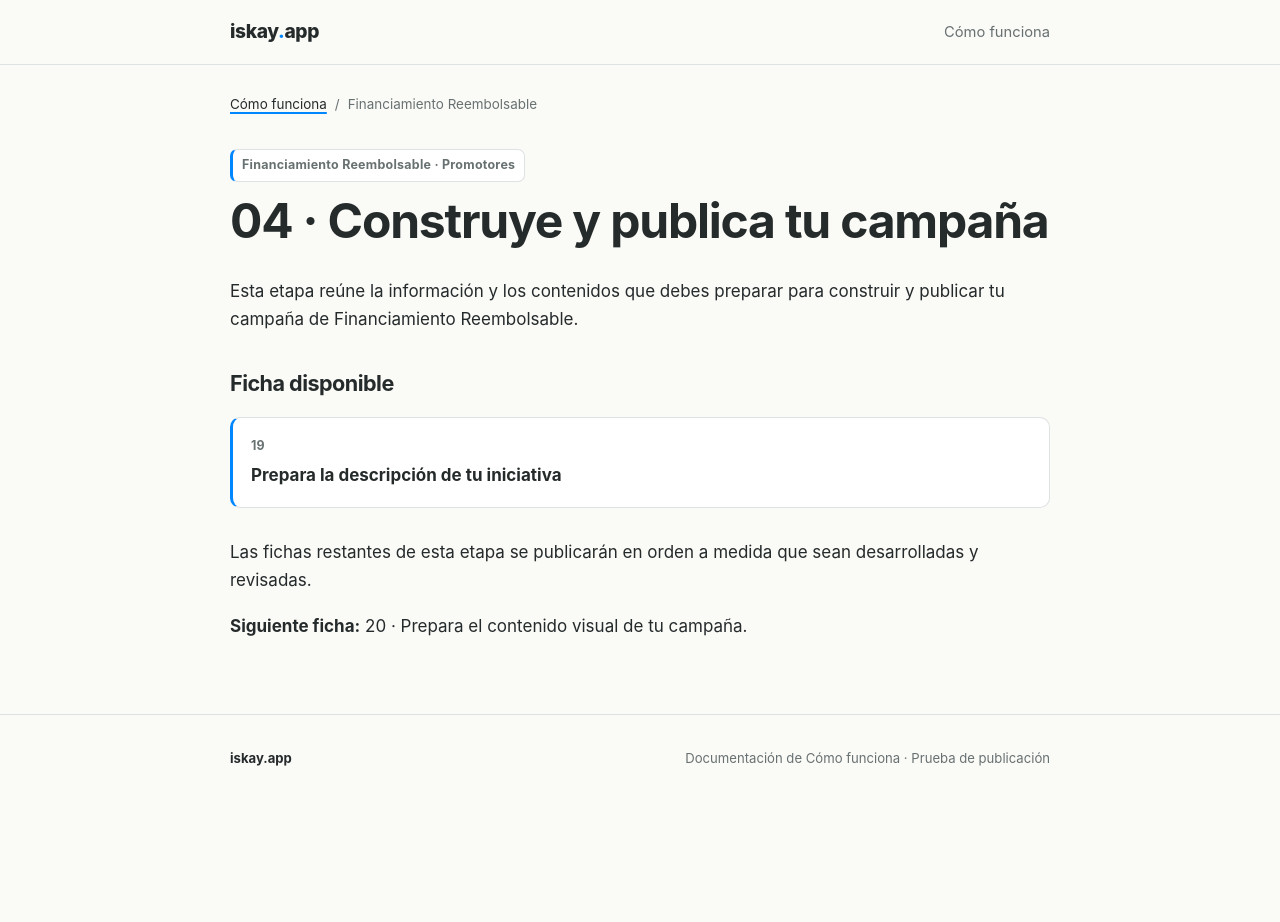
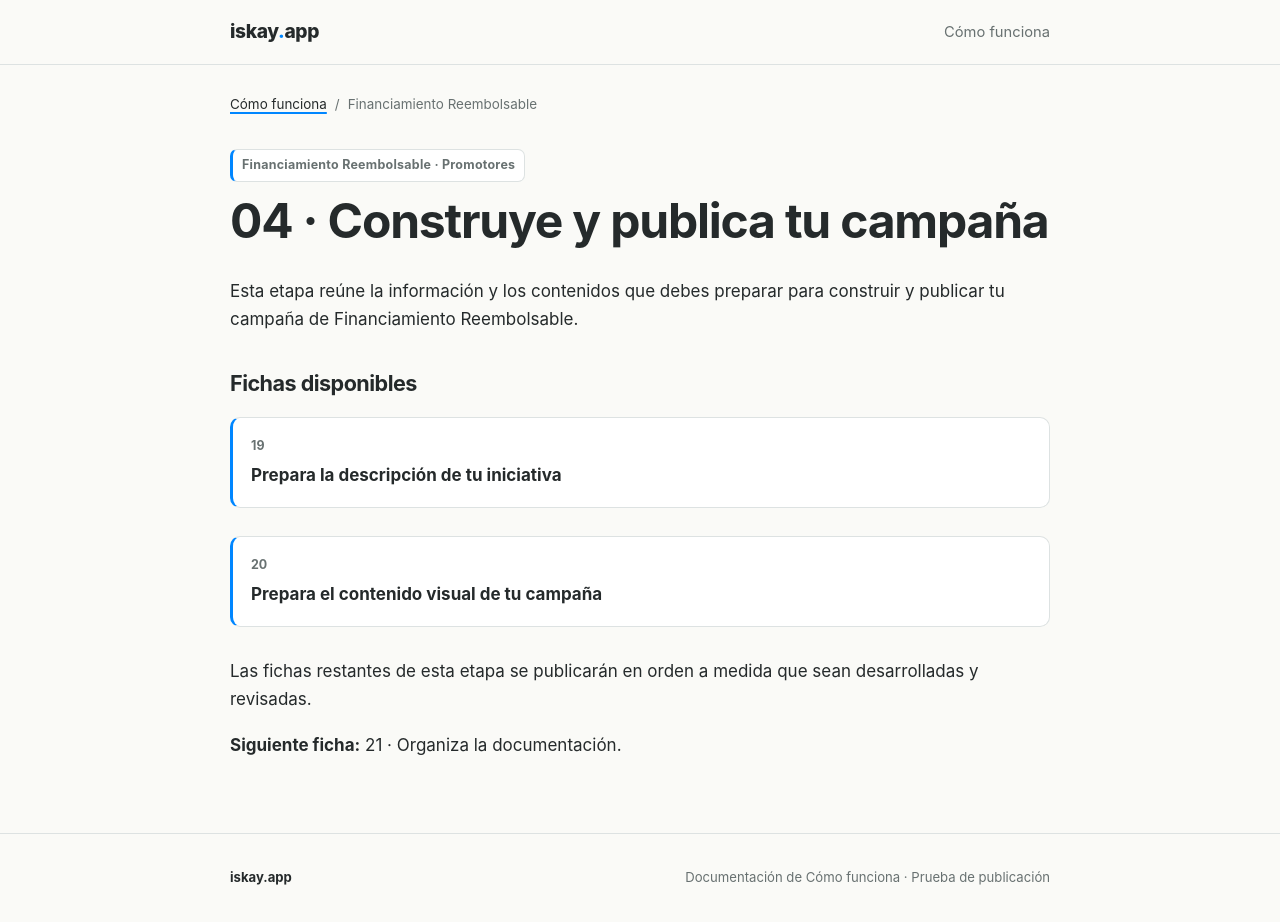
Before and after one commit to iskayApp/como-funciona, a Jekyll site: the page built from ideas/financiamiento-reembolsable/promotores/04-construye-y-publica-tu-campana/index.md, in a window 1280 px wide and 922 px high. Built offline with Jekyll 4.4.1, drawn with Linux system fonts in a browser that asks for light colours.

Commit message:
docs: actualizar indice etapa 04 con ficha 20

```diff
--- a/ideas/financiamiento-reembolsable/promotores/04-construye-y-publica-tu-campana/index.md
+++ b/ideas/financiamiento-reembolsable/promotores/04-construye-y-publica-tu-campana/index.md
@@ -11,12 +11,13 @@ category: "Financiamiento Reembolsable"
 
 Esta etapa reúne la información y los contenidos que debes preparar para construir y publicar tu campaña de Financiamiento Reembolsable.
 
-## Ficha disponible
+## Fichas disponibles
 
 <ul class="topic-list">
   <li><a href="{{ '/financiamiento-reembolsable/promotores/construye-y-publica-tu-campana/prepara-la-descripcion-de-tu-iniciativa/' | relative_url }}"><span class="topic-number">19</span><strong>Prepara la descripción de tu iniciativa</strong></a></li>
+  <li><a href="{{ '/financiamiento-reembolsable/promotores/construye-y-publica-tu-campana/prepara-el-contenido-visual-de-tu-campana/' | relative_url }}"><span class="topic-number">20</span><strong>Prepara el contenido visual de tu campaña</strong></a></li>
 </ul>
 
 Las fichas restantes de esta etapa se publicarán en orden a medida que sean desarrolladas y revisadas.
 
-**Siguiente ficha:** 20 · Prepara el contenido visual de tu campaña.
+**Siguiente ficha:** 21 · Organiza la documentación.
```
